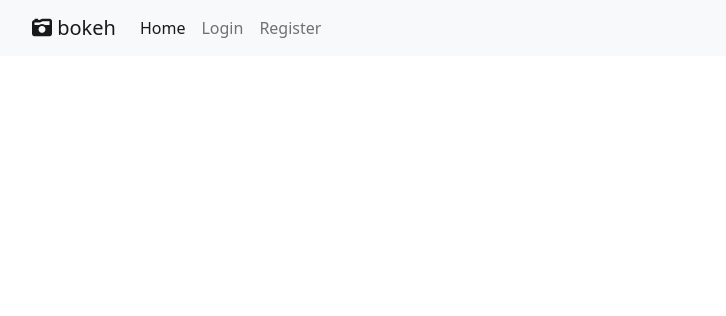
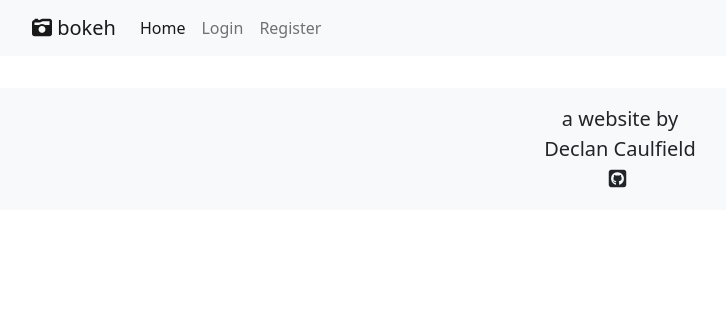
Before and after one commit to decant09/bokeh, a Django app: page / in a window 1280 px wide. Shown: the top 316 px of the page, without its empty margins (20-746 px from the left). Run offline with Django 3.2, Linux system fonts and the light colour scheme; data that the repository does not hold is empty; some libraries are stand-ins or nearby versions.

Commit message:
Add footer with link to github profile

```diff
--- a/static/css/style.css
+++ b/static/css/style.css
@@ -12,3 +12,24 @@
     height: 100%;
     object-fit: cover;
 }
+
+.github {
+    text-decoration: none;
+}
+
+#hide {
+    display: inline-block;
+    max-width: 0%;
+    vertical-align: bottom;
+    overflow: hidden;
+    white-space: nowrap;
+    transition: max-width 1s ease-in-out;
+}
+
+a.github {
+    color: inherit;
+}
+
+.github:hover #hide {
+    max-width: 100%;
+}
--- a/templates/base.html
+++ b/templates/base.html
@@ -28,7 +28,7 @@
     <title>Bokeh</title>
   </head>
   <body class="d-flex flex-column">
-    <header>
+    <header class="mb-3">
       <nav class="navbar navbar-expand-lg navbar-light bg-light">
         <div class="container-fluid">
           <a class="navbar-brand" href="#">
@@ -62,6 +62,15 @@
       </nav>
     </header>
     <main>{% block content %} {% endblock %}</main>
-    <footer></footer>
+    <footer class="footer mt-3 py-3 bg-light">
+      <p class="m-0 text-center fs-5">a website by</p>
+      <p class="m-0 text-center fs-5">Declan Caulfield</p>
+      <p class="m-0 text-center fs-5">
+        <a href="https://github.com/decant09" target="blank" class="github">
+          <i class="fa-brands fa-square-github"></i>
+          <span id="hide">&nbsp;decant09</span>
+        </a>
+      </p>
+    </footer>
   </body>
 </html>
```
